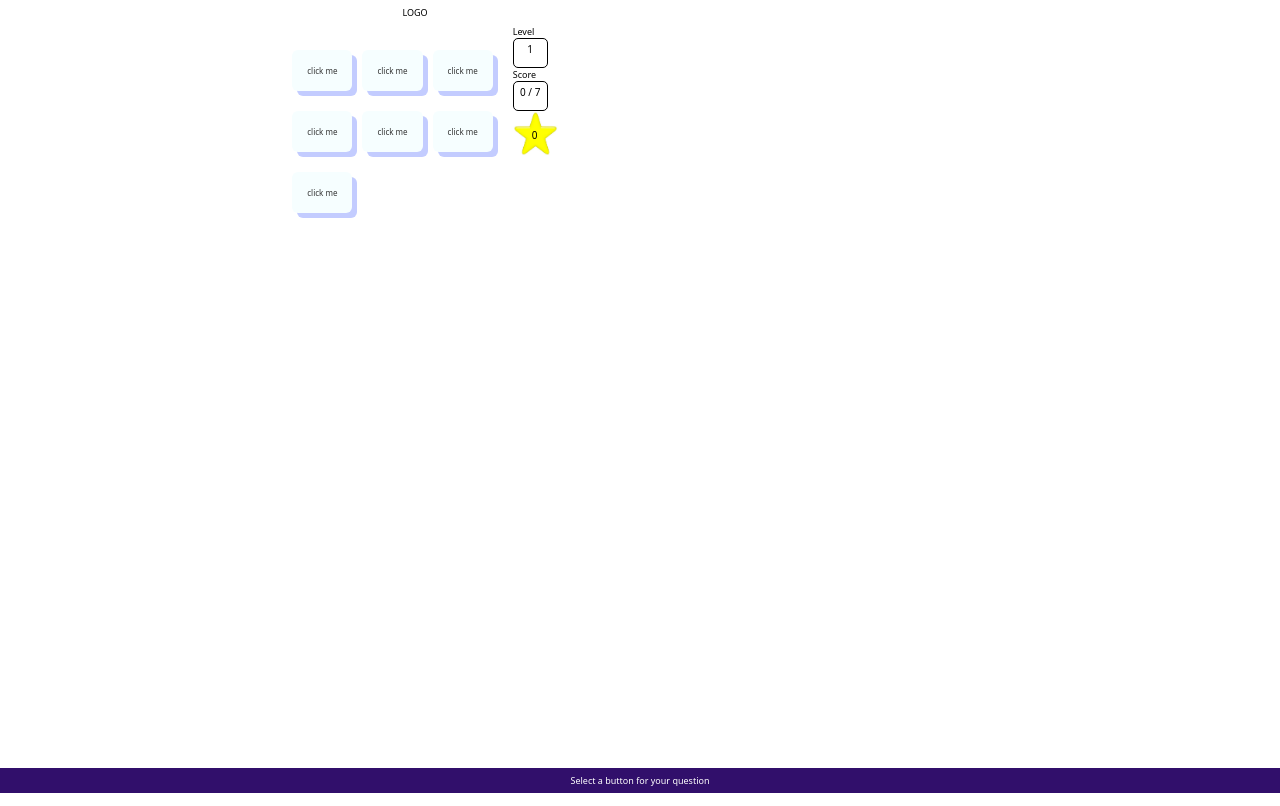
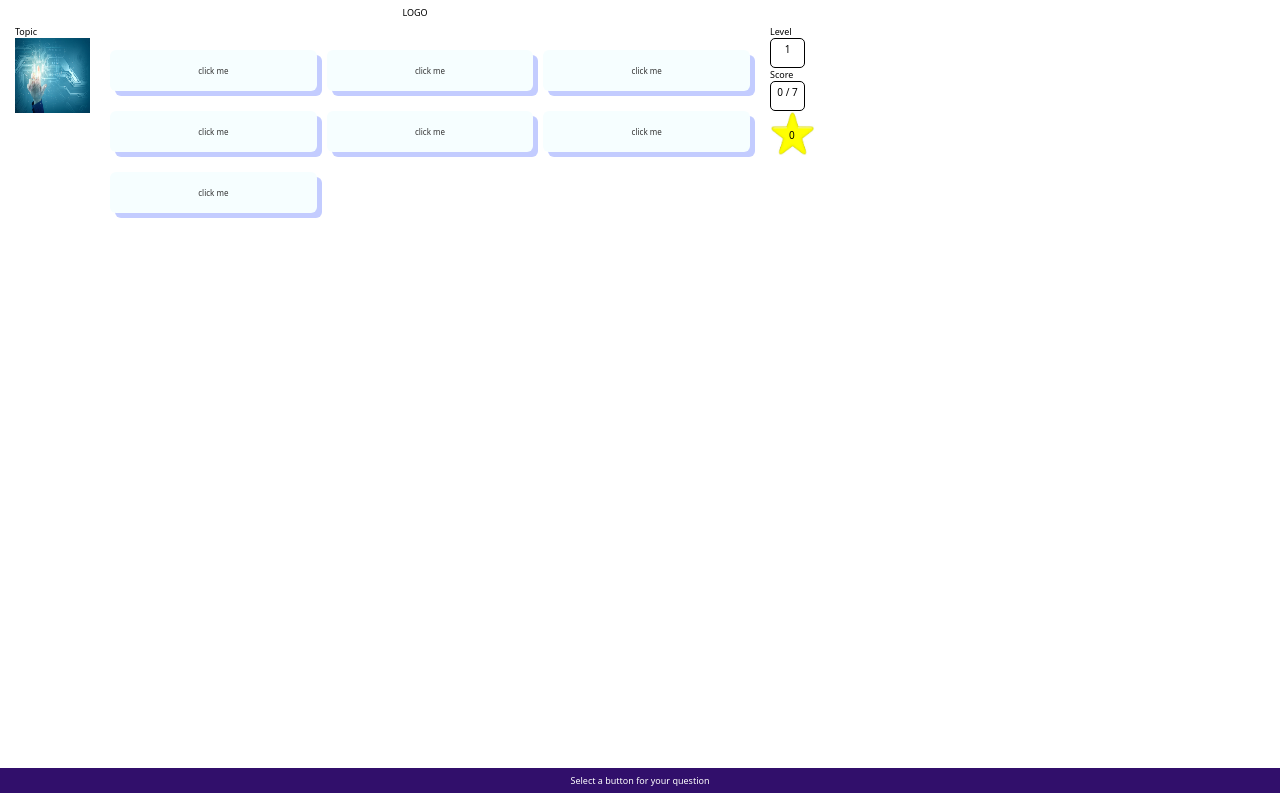
Before and after one commit to abieber1408/capstone-project, a Next.js app: page / in a window 1280 px wide. Built offline with nearby package versions, Linux system fonts and the light colour scheme.

Commit message:
Add Topic-Image

```diff
--- a/components/QuestionButtons/index.js
+++ b/components/QuestionButtons/index.js
@@ -6,6 +6,7 @@ import { useState } from "react";
 import Quiz from "../AnswerQuestionCard/ChangeAnswerQuestion";
 import ResultContainer from "../ResultContainer/StyledResultContainer";
 import Image from "next/image";
+import StyledTopic from "../Topic/StyledTopic";
 
 export function ButtonGrid() {
 
@@ -48,6 +49,16 @@ export function ButtonGrid() {
 
   return (
     <>
+      <StyledTopic>
+     Topic
+        <div1 style={{ position: "relative" }}><Image
+                  src={"/images/Technology.jpg"}
+                  alt="Technology"
+                  width={75}
+                  height={75} />
+        </div1>
+      </StyledTopic>
+
       <ResultContainer>
         Level
         <div>1 </div>
--- /dev/null
+++ b/components/Topic/StyledTopic.js
@@ -0,0 +1,8 @@
+import styled from "styled-components";
+
+const StyledTopic = styled.div`
+display: flex;
+flex-direction: column;
+float:left;
+`;
+export default StyledTopic;
--- a/styles.js
+++ b/styles.js
@@ -12,7 +12,7 @@ export default createGlobalStyle`
     margin: 0;
     font-family: system-ui;
     font-weight:
-    display: grid;
+
     place-items: center;
     min-height: 100vh;
     max-width: 50rem;
```
